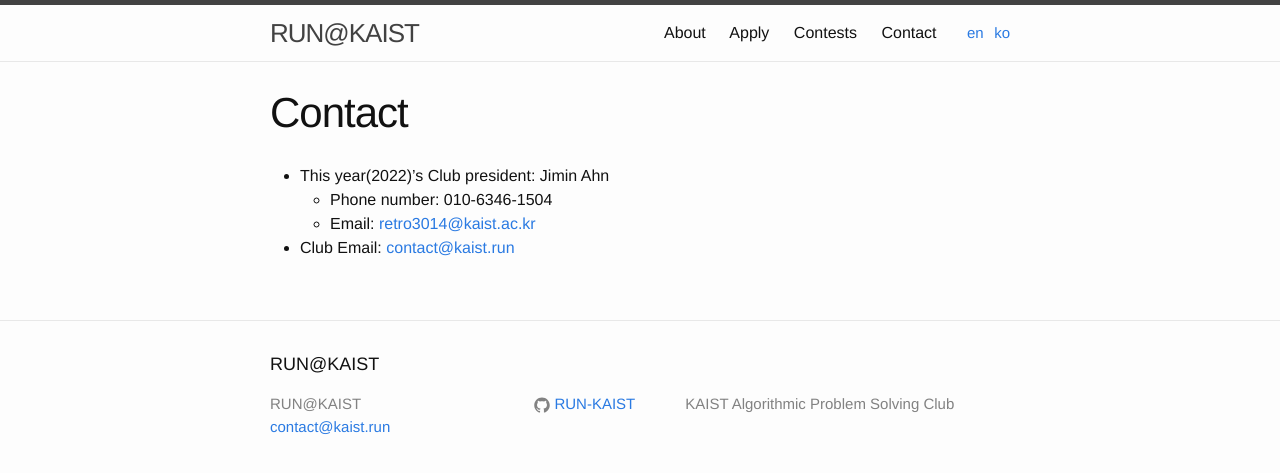
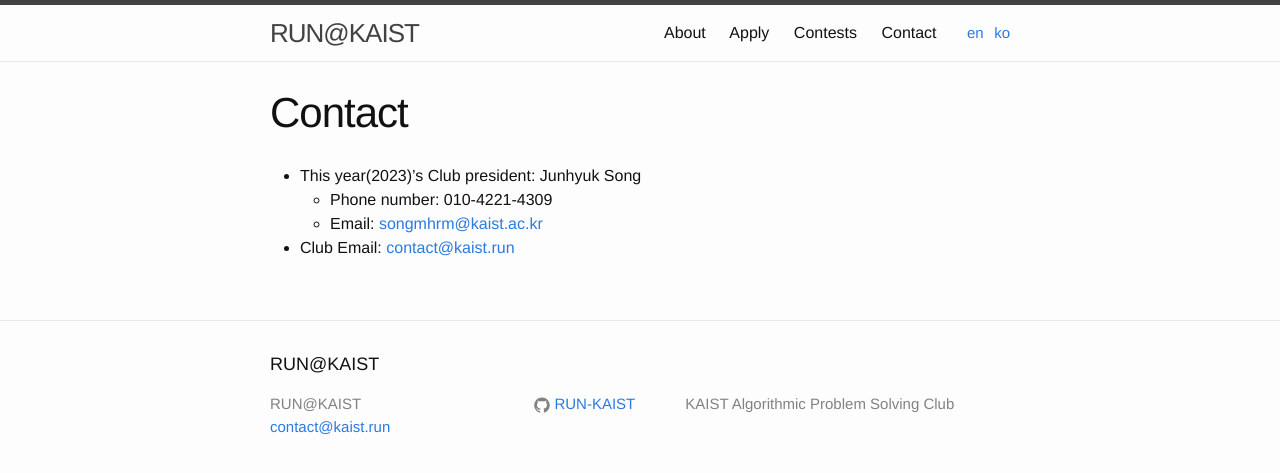
Before and after one commit to RUN-KAIST/kaist.run, a Jekyll site: the page built from contact/en.md, in a window 1280 px wide. Shown: the top 473 px of the page. Built offline with Jekyll 4.4.1, drawn with Linux system fonts in a browser that asks for light colours.

Commit message:
fix: changed contact info

```diff
--- a/contact/en.md
+++ b/contact/en.md
@@ -7,7 +7,7 @@ lang: en
 order: 100
 ---
 
-- This year(2022)'s Club president: Jimin Ahn
-  - Phone number: 010-6346-1504
-  - Email: [retro3014@kaist.ac.kr](mailto:retro3014@kaist.ac.kr)
+- This year(2023)'s Club president: Junhyuk Song
+  - Phone number: 010-4221-4309
+  - Email: [songmhrm@kaist.ac.kr](mailto:songmhrm@kaist.ac.kr)
 - Club Email: [contact@kaist.run](mailto:contact@kaist.run)
```
Also changed, not shown: contact/ko.md (+3 -3 lines), index/en.md (+1 -1 lines), index/ko.md (+1 -1 lines).
